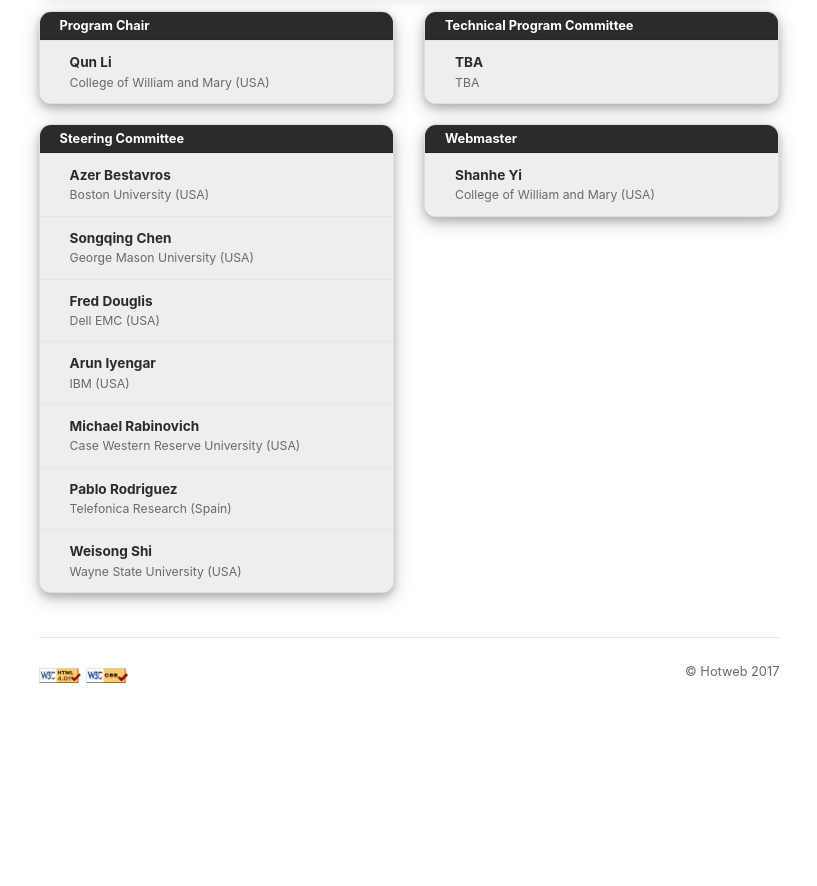
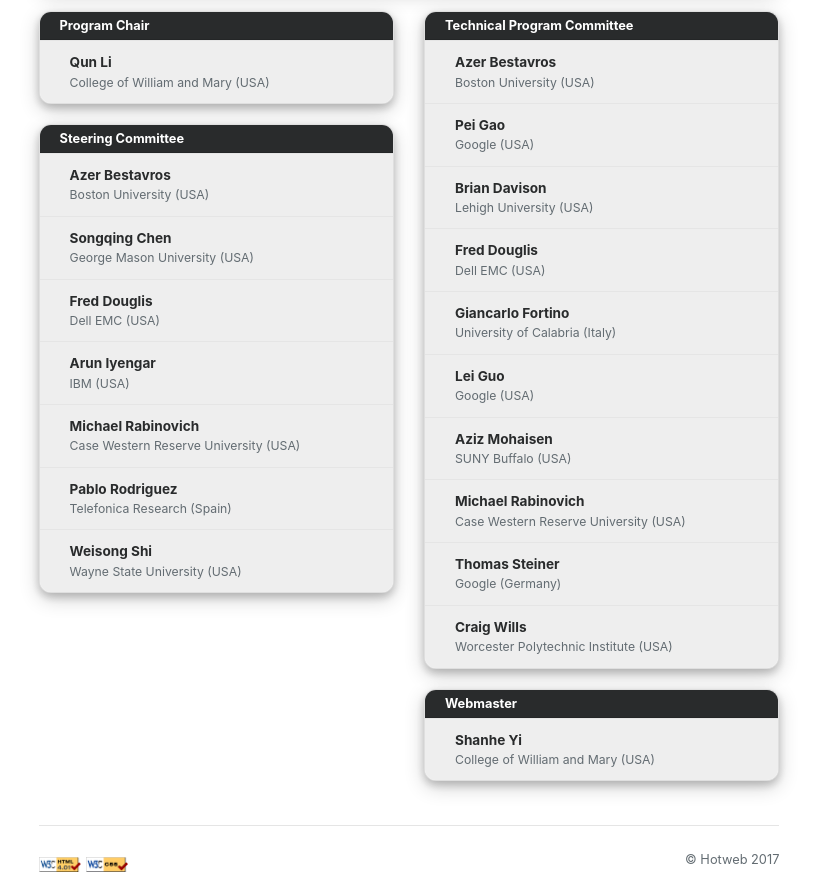
Before and after one commit to hotweb2017/hotweb2017.github.io, a Jekyll site: the page built from organization.html, in a window 1280 px wide. Shown: the part 331-1217 px from the top of the page, without its empty margins (231-1048 px from the left). Built offline with Jekyll 4.4.1, drawn with Linux system fonts in a browser that asks for light colours; nearby versions of some CDN libraries; before the commit the page ends 1028 px from its top, so only the background shows below that.

Commit message:
new contact email, new tpc, and new co-location info

```diff
--- a/_data/conference.yml
+++ b/_data/conference.yml
@@ -1,6 +1,6 @@
 full_title: Fifth IEEE Workshop on Hot Topics in Web Systems and Technologies
 short_title: Hotweb 2017
-email: hotwebchair@gmail.com
+email: hotweb2017@gmail.com
 description: > # this means to ignore newlines until "baseurl:"
   HotWeb is a forum bringing together researchers and practitioners interested
   in the design, implementation, and evaluation of Internet systems and applications.
@@ -118,9 +118,36 @@ steering_committees:
     org: Wayne State University (USA)
     homepage: http://www.cs.wayne.edu/~weisong/
 technical_program_committees:
-  - name: TBA
-    org: TBA
-    homepage: TBA
+  - name: Azer Bestavros
+    org: Boston University (USA)
+    homepage: http://www.bu.edu/cs/azer-bestavros/
+  - name: Pei Gao
+    org: Google (USA)
+    homepage: http://crypto.stanford.edu/~cao/
+  - name: Brian Davison
+    org: Lehigh University (USA)
+    homepage: http://www.cse.lehigh.edu/~brian/
+  - name: Fred Douglis
+    org: Dell EMC (USA)
+    homepage: http://www.douglis.org/fred/
+  - name: Giancarlo Fortino
+    org: University of Calabria (Italy)
+    homepage: http://si.deis.unical.it/fortino/
+  - name: Lei Guo
+    org: Google (USA)
+    homepage: https://scholar.google.com/citations?user=h6Nw2X4AAAAJ&hl=en
+  - name: Aziz Mohaisen
+    org: SUNY Buffalo (USA)
+    homepage: http://www.cse.buffalo.edu/~mohaisen/
+  - name: Michael Rabinovich
+    org: Case Western Reserve University (USA)
+    homepage: http://engr.case.edu/rabinovich_michael/
+  - name: Thomas Steiner
+    org: Google (Germany)
+    homepage: https://research.google.com/pubs/author39477.html
+  - name: Craig Wills
+    org: Worcester Polytechnic Institute (USA)
+    homepage: http://web.cs.wpi.edu/~cew/
 webmaster:
   - name: Shanhe Yi
     org: College of William and Mary (USA)
--- a/index.html
+++ b/index.html
@@ -17,6 +17,9 @@ slide_id: 0
             <p class="lead">
                 The HotWeb'2017 workshop is scheduled on October 14, 2017 and will be held at San Jose, CA, USA.
             </p>
+
+            <p> This year HotWeb will be co-located with
+                <a href="http://acm-ieee-sec.org/2017/"> the second ACM/IEEE Symposium on Edge Computing (SEC 2017)</a>.</p>
 
             <p> HotWeb is a forum that brings together researchers and
                 practitioners interested in the design, implementation, and
```
